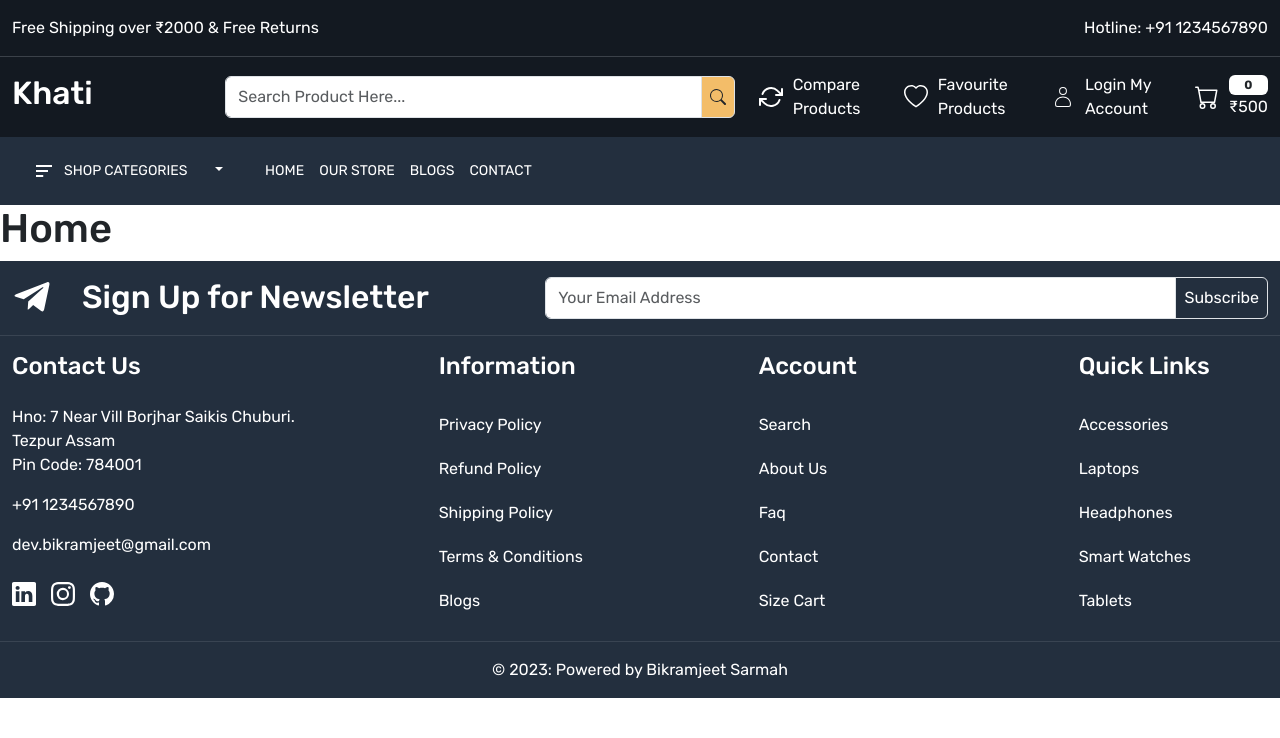
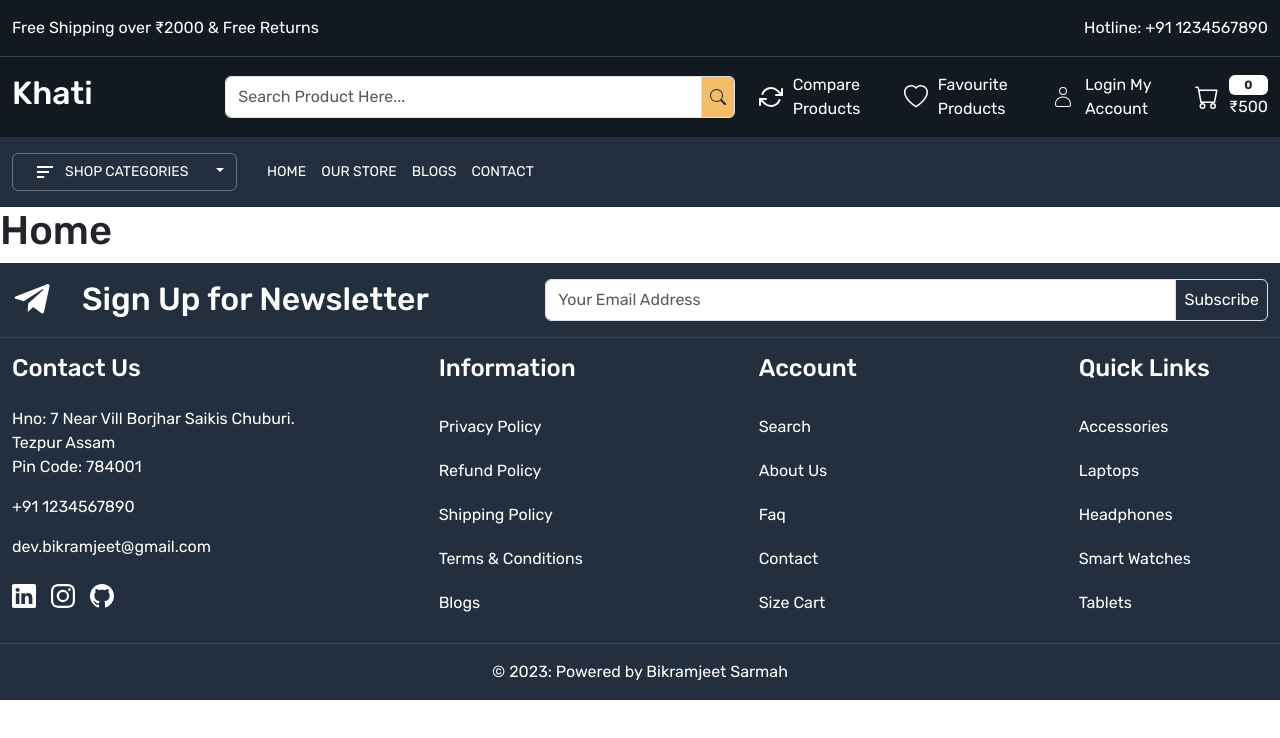
Before and after one commit to BikramjeetSarmah03/Khati, a React (Vite) app in the folder client/: page / in a window 1280 px wide. Shown: the top 738 px of the page. Built offline with nearby package versions, Linux system fonts and the light colour scheme.

Commit message:
Category Dropdown Style Fix

```diff
--- a/client/src/App.css
+++ b/client/src/App.css
@@ -64,7 +64,7 @@ a {
   box-shadow: none;
 }
 .header-bottom .dropdown-menu {
-  background-color: var(--color-131921);
+  background-color: var(--color-232f3e);
   width: 100%;
   transform: translate3d(0px, 50px, 0px) !important;
 }
--- a/client/src/components/Layout/Header.jsx
+++ b/client/src/components/Layout/Header.jsx
@@ -6,8 +6,8 @@ import { BiMenuAltLeft } from "react-icons/bi";
 
 export default function Header() {
   return (
-    <>
-      <header className="py-3 header-top-strip">
+    <header>
+      <section className="py-3 header-top-strip">
         <div className="container-xxl">
           <div className="row">
             <div className="col-6">
@@ -25,9 +25,9 @@ export default function Header() {
             </div>
           </div>
         </div>
-      </header>
+      </section>
 
-      <header className="py-3 header-upper">
+      <section className="py-3 header-upper">
         <div className="container-xxl">
           <div className="row align-items-center ">
             <div className="col-2">
@@ -82,16 +82,16 @@ export default function Header() {
             </div>
           </div>
         </div>
-      </header>
+      </section>
 
-      <header className="py-3 header-bottom ">
+      <section className="py-3 header-bottom ">
         <div className="container-xxl">
           <div className="row">
             <div className="col-12">
               <div className="menu-bottom d-flex align-items-center gap-30">
                 <div className="dropdown">
                   <button
-                    className="bg-transparent border-0 btn btn-secondary dropdown-toggle "
+                    className="bg-transparent border-1 btn btn-secondary dropdown-toggle "
                     type="button"
                     data-bs-toggle="dropdown"
                     aria-expanded="false">
@@ -140,7 +140,7 @@ export default function Header() {
             </div>
           </div>
         </div>
-      </header>
-    </>
+      </section>
+    </header>
   );
 }
```
